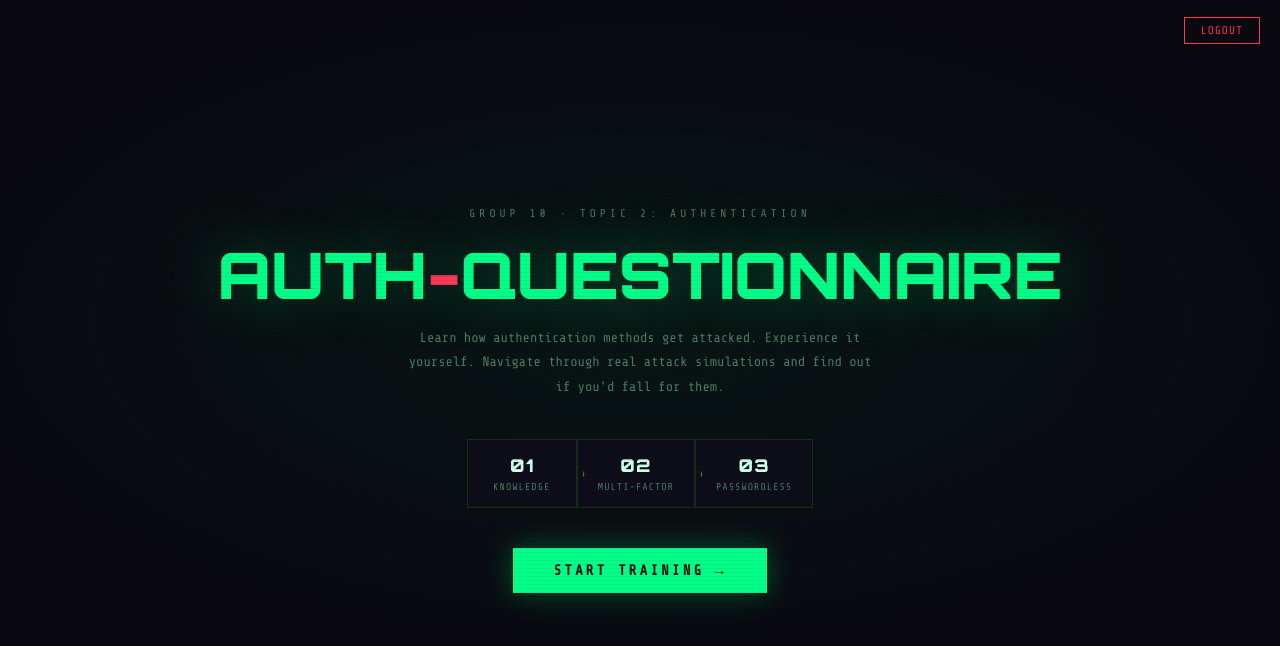
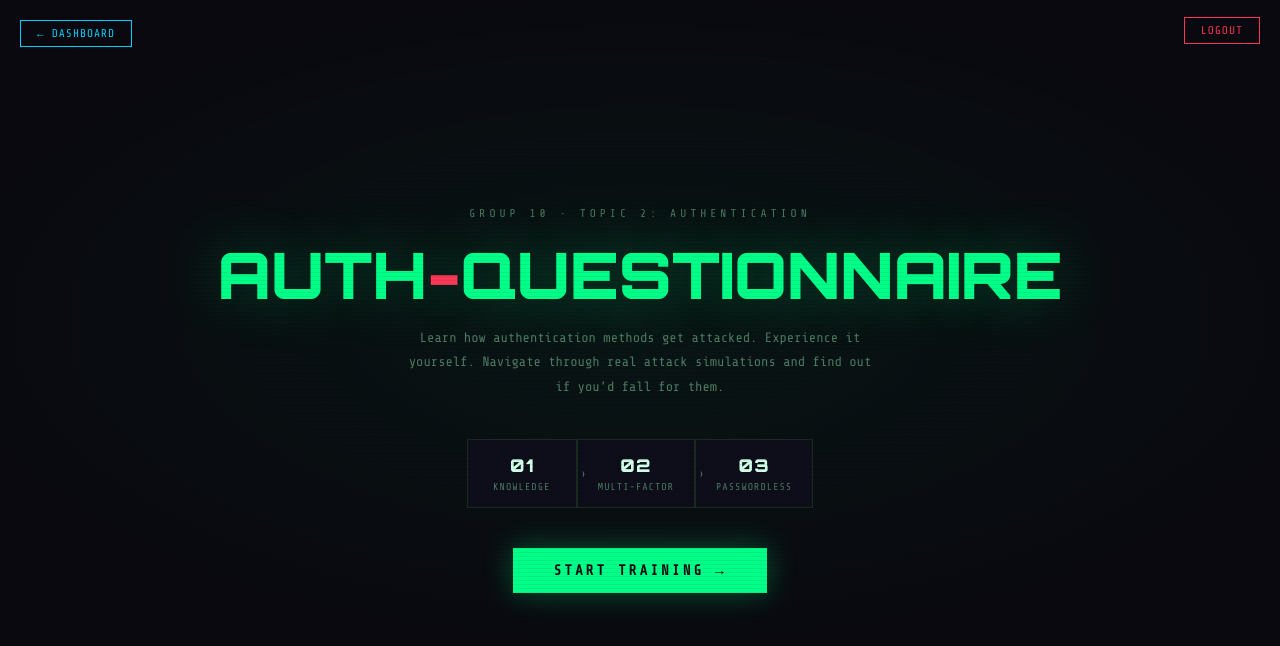
Before and after one commit to tseknouJake/passkey-instead-of-MFA, a website: page questionnaire/index.html in a window 1280 px wide. Drawn offline with nearby package versions, Linux system fonts and the light colour scheme.

```diff
--- a/questionnaire/index.html
+++ b/questionnaire/index.html
@@ -8,9 +8,9 @@
 <link rel="stylesheet" href="/questionnaire/styles.css">
 </head>
 <body>
-
 <!-- HOME -->
 <div class="screen active" id="screen-home">
+  <a href="/dashboard" class="dashboard-link">← Dashboard</a>
   <div class="home-eyebrow">GROUP 10 · TOPIC 2: AUTHENTICATION</div>
   <div class="home-title">AUTH<span>-</span>QUESTIONNAIRE</div>
   <div class="home-sub">
--- a/questionnaire/styles.css
+++ b/questionnaire/styles.css
@@ -9,6 +9,26 @@
   color: #d0ffe8;
   font-family: 'Share Tech Mono', monospace;
   min-height: 100vh;
+}
+
+.dashboard-link {
+  position: fixed;
+  top: 20px;
+  left: 20px;
+  z-index: 10000;
+  border: 1px solid #00cfff;
+  color: #00cfff;
+  padding: 6px 16px;
+  text-decoration: none;
+  font-size: 0.7rem;
+  letter-spacing: 1px;
+  text-transform: uppercase;
+  transition: all 0.2s;
+}
+
+.dashboard-link:hover {
+  background: #00cfff;
+  color: #09090f;
 }
 
 /*SCANLINES*/
@@ -172,6 +192,14 @@
 .logout-btn:hover {
   background: #ff3355;
   color: #09090f;
+}
+
+@media (max-width: 768px) {
+  .dashboard-link {
+    top: 14px;
+    left: 14px;
+    padding: 6px 12px;
+  }
 }
 
 /*LEVEL SELECT*/
```
